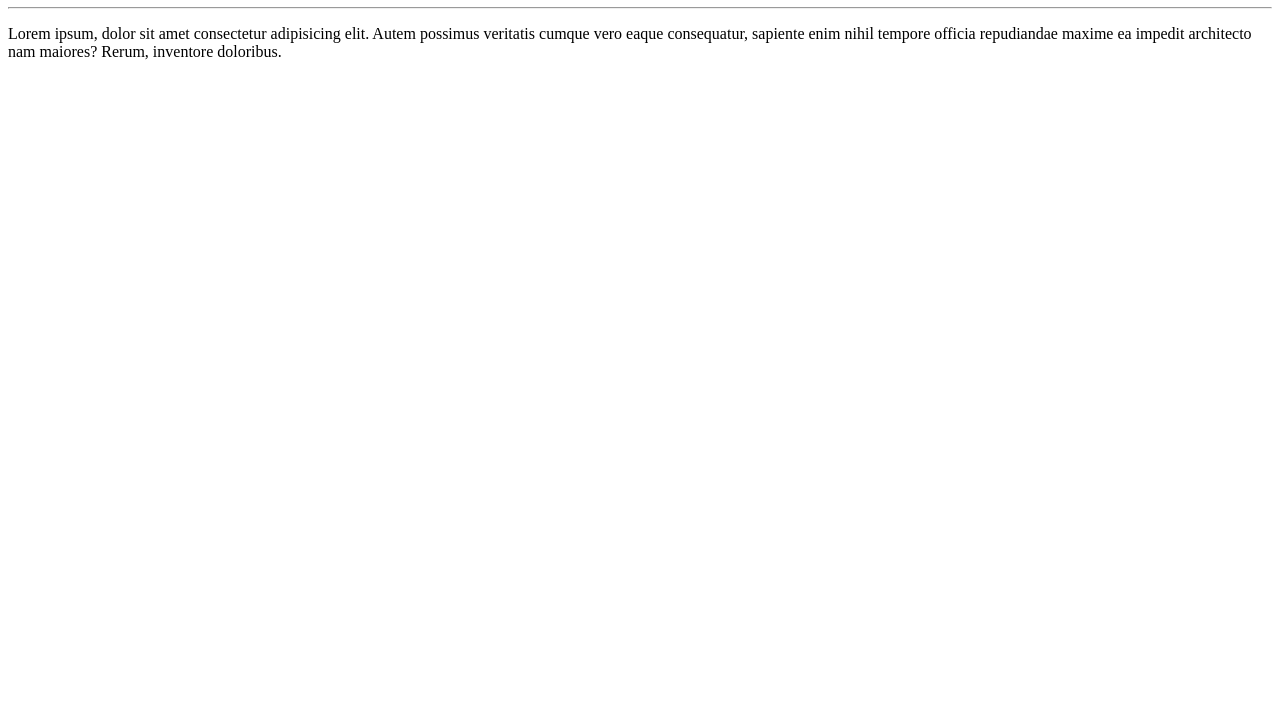
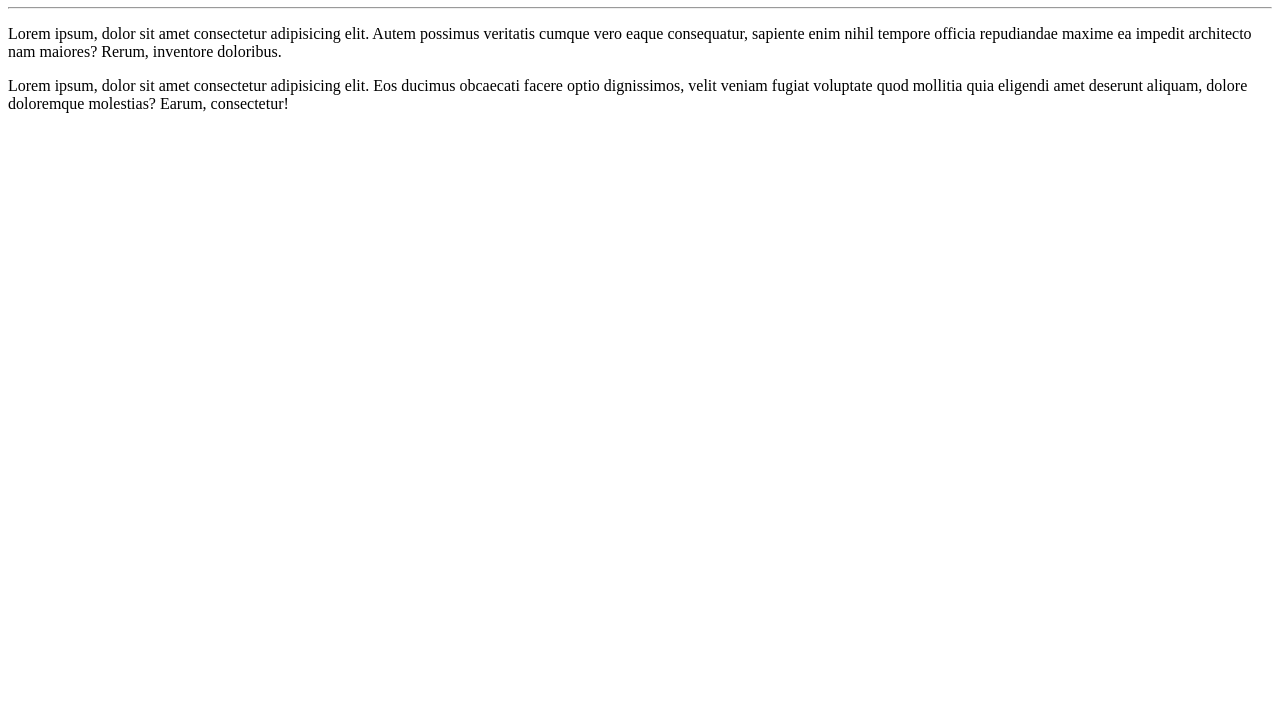
Before and after one commit to Crismulinari/OlaMundo, a plain HTML site: page SITE-EXEMPLO/index.html in a window 1280 px wide. Shown: the part 73-800 px from the top of the page. Drawn offline with Linux system fonts and the light colour scheme.

Commit message:
adicionei um paragrafo

```diff
--- a/SITE-EXEMPLO/index.html
+++ b/SITE-EXEMPLO/index.html
@@ -9,5 +9,6 @@
     <h1>Olá, Mundo!</h1>
     <hr>
     <p>Lorem ipsum, dolor sit amet consectetur adipisicing elit. Autem possimus veritatis cumque vero eaque consequatur, sapiente enim nihil tempore officia repudiandae maxime ea impedit architecto nam maiores? Rerum, inventore doloribus.</p>
+    <p>Lorem ipsum, dolor sit amet consectetur adipisicing elit. Eos ducimus obcaecati facere optio dignissimos, velit veniam fugiat voluptate quod mollitia quia eligendi amet deserunt aliquam, dolore doloremque molestias? Earum, consectetur!</p>
 </body>
 </html>
```
